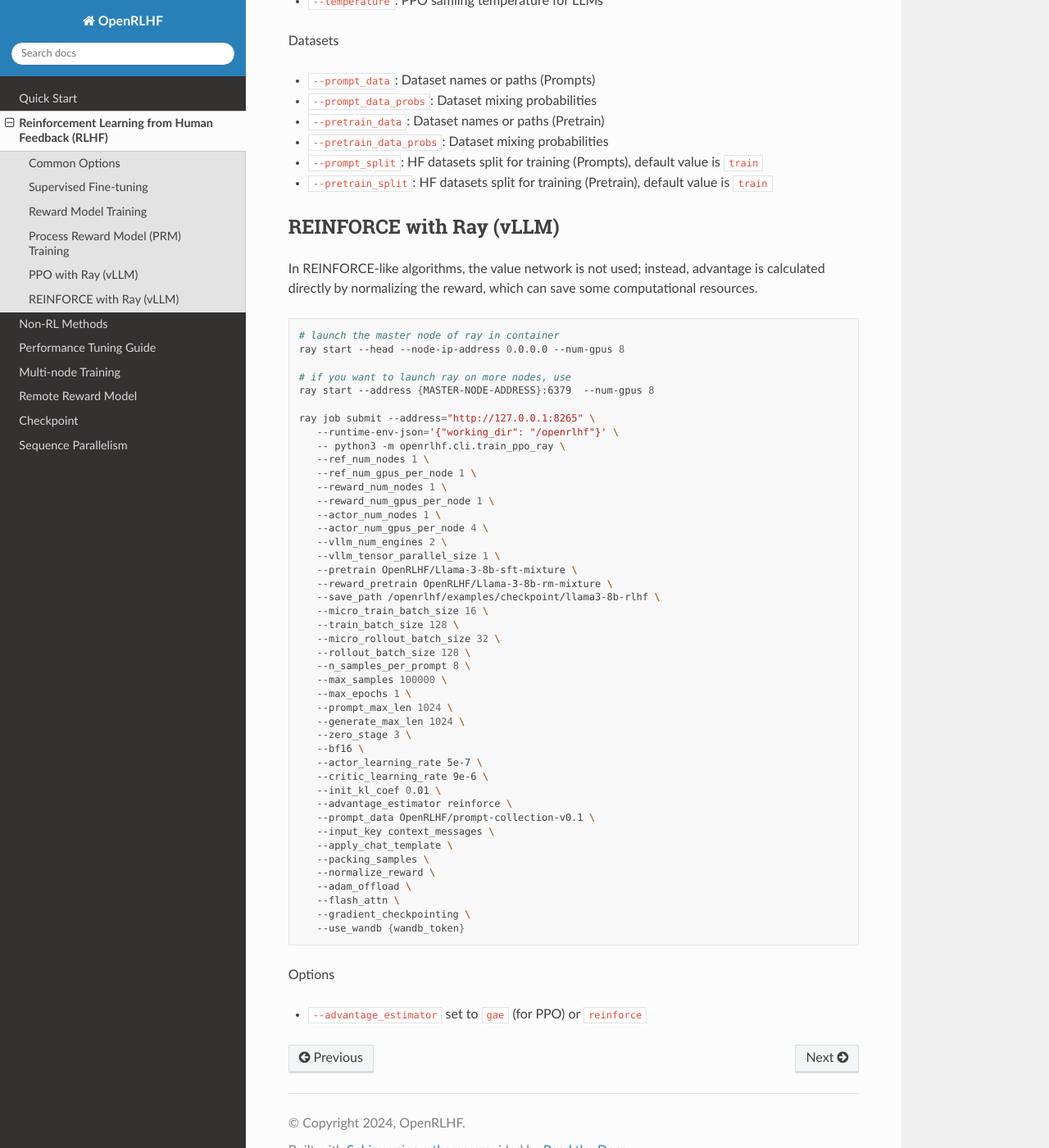
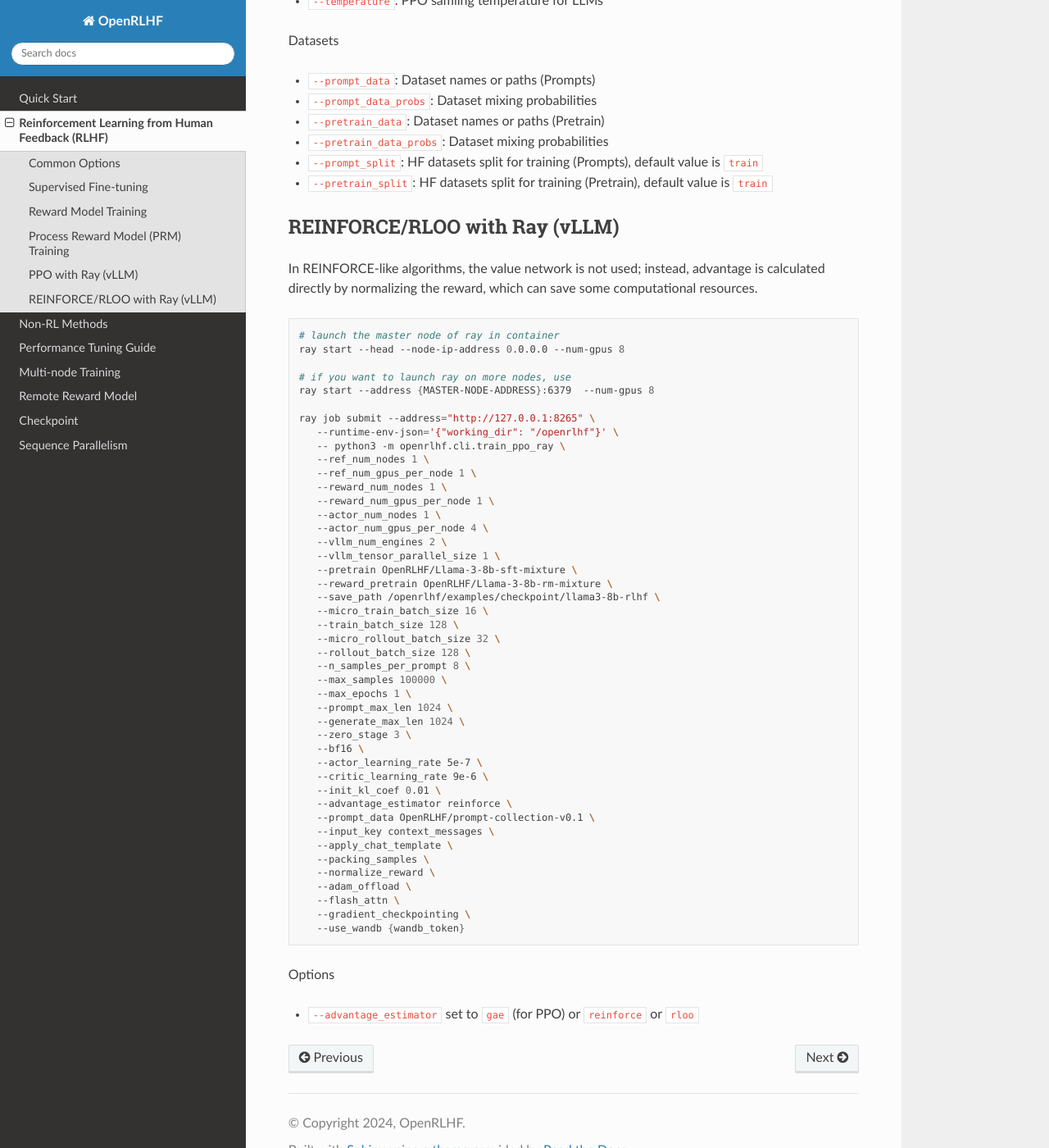
Before and after one commit to OpenRLHF/OpenRLHF-Docs, a Sphinx documentation site: the page built from docs/source/rl.rst, in a window 1280 px wide and 1400 px high, scrolled down 6275 px. Shown: the whole window at 82% size. Built offline with Sphinx 7.4.7 and the Read the Docs theme 3.1.0, drawn with Linux system fonts in a browser that asks for light colours.

Commit message:
update rloo

```diff
--- a/docs/source/conf.py
+++ b/docs/source/conf.py
@@ -7,7 +7,7 @@ copyright = '2024, OpenRLHF'
 author = 'OpenRLHF'
 
 release = '0.5'
-version = '0.5.2.post2'
+version = '0.5.3'
 
 # -- General configuration
 
--- a/docs/source/rl.rst
+++ b/docs/source/rl.rst
@@ -294,7 +294,7 @@ Datasets
 - ``--pretrain_split``: HF datasets split for training (Pretrain), default value is ``train``
 
 
-REINFORCE with Ray (vLLM)
+REINFORCE/RLOO with Ray (vLLM)
 ------------
 
 In REINFORCE-like algorithms, the value network is not used; instead, advantage is calculated directly by normalizing the reward, which can save some computational resources.
@@ -348,4 +348,4 @@ In REINFORCE-like algorithms, the value network is not used; instead, advantage
 
 Options
 
-- ``--advantage_estimator`` set to ``gae`` (for PPO) or ``reinforce``
+- ``--advantage_estimator`` set to ``gae`` (for PPO) or ``reinforce`` or ``rloo``
```
